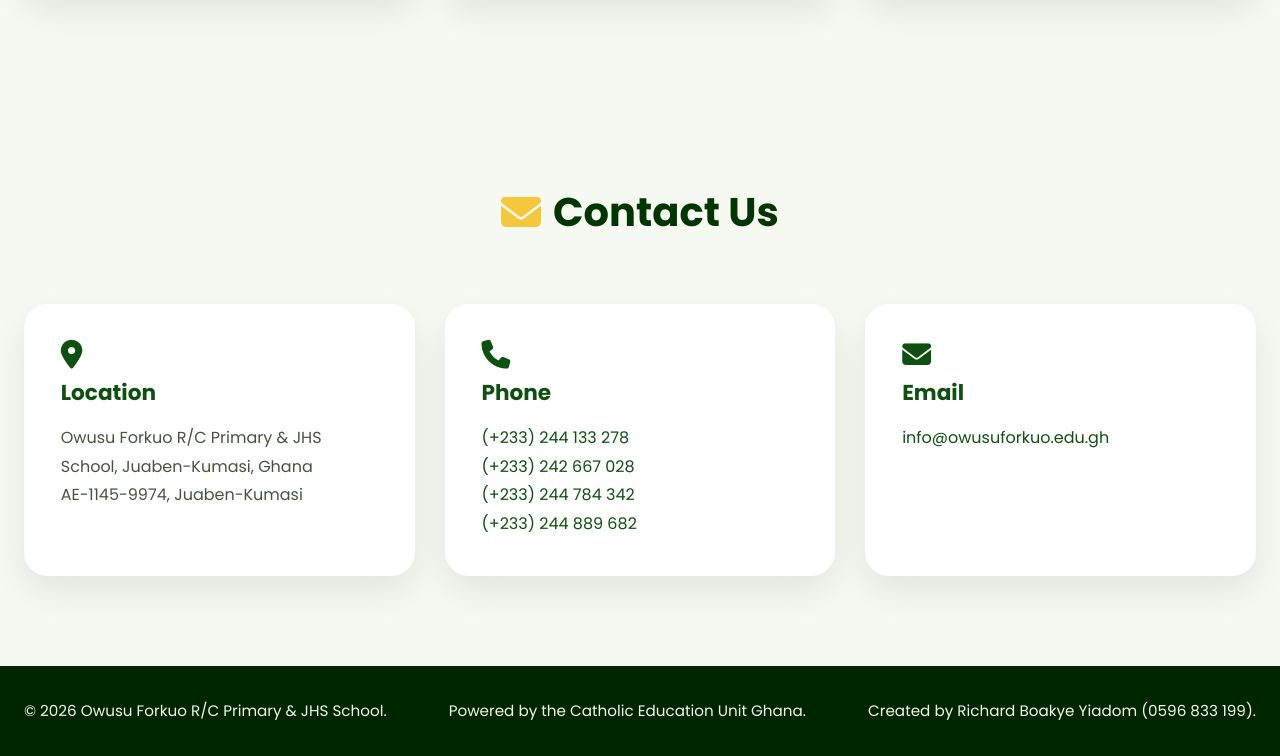
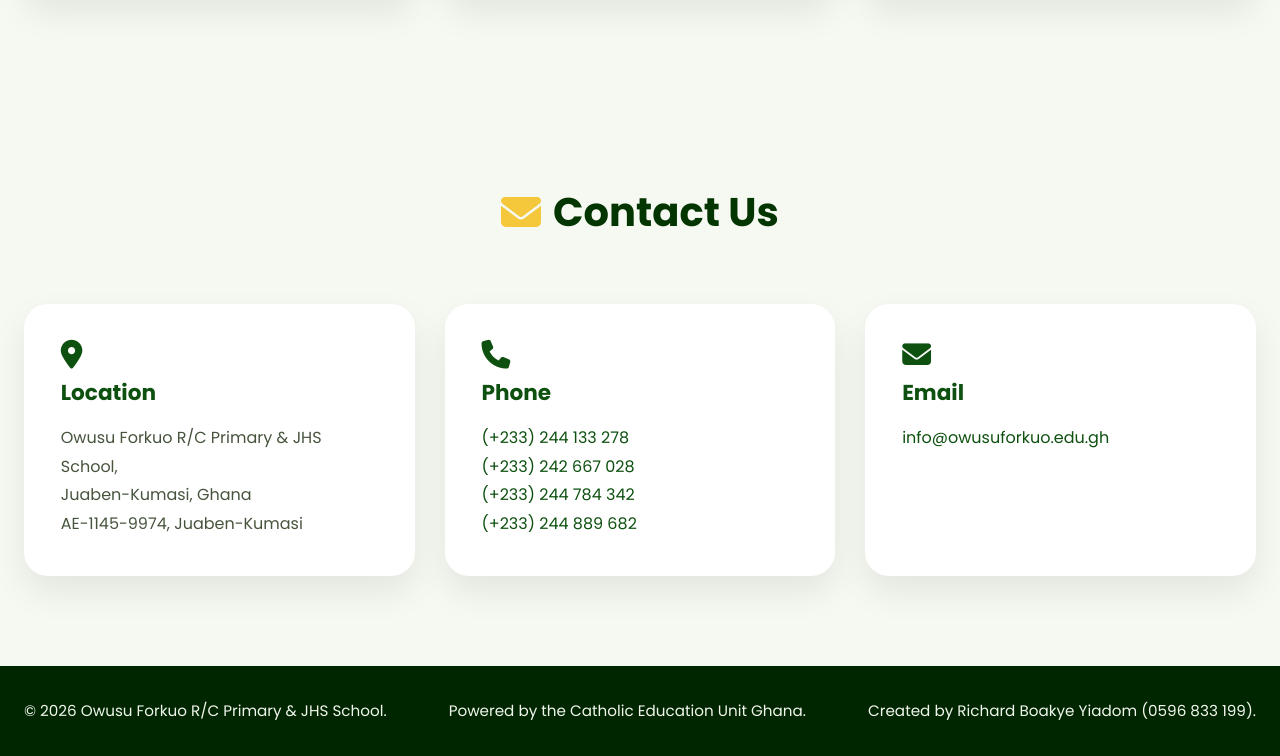
Before and after one commit to RBY122/Owusu-Forkuo-RC-School, a plain HTML site: page index.html in a window 1280 px wide. Shown: the part 4696-5452 px from the top of the page. Drawn offline with Linux system fonts and the light colour scheme.

Commit message:
Update index.html

```diff
--- a/index.html
+++ b/index.html
@@ -238,7 +238,8 @@
           <div class="contact-card">
             <i class="fas fa-map-marker-alt"></i>
             <h3>Location</h3>
-            <p>Owusu Forkuo R/C Primary &amp; JHS School, Juaben-Kumasi, Ghana</p>
+            <p>Owusu Forkuo R/C Primary &amp; JHS School,</p>
+            <p>Juaben-Kumasi, Ghana</p>
             <p>AE-1145-9974, Juaben-Kumasi</p>
           </div>
           <div class="contact-card">
```
